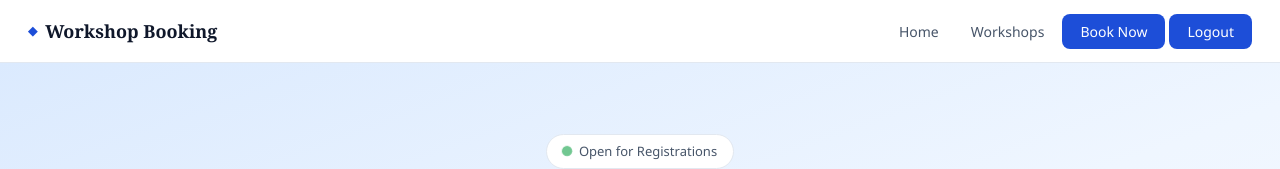
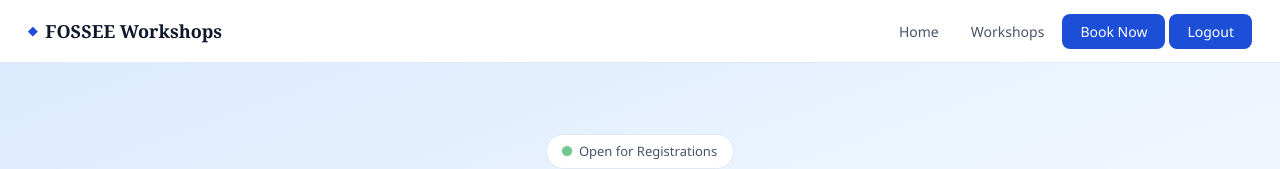
Before and after one commit to Jyo-08/workshop-ui-redesign-fossee, a React (Create React App) app: page / in a window 1280 px wide. Both pictures are taken after a click on the button "Sign In". Shown: the top 169 px of the page. Built offline with nearby package versions, Linux system fonts and the light colour scheme.

Commit message:
fix: update brand name to FOSSEE Workshops to match original

```diff
--- a/src/App.js
+++ b/src/App.js
@@ -124,9 +124,9 @@ function App() {
     <div className="App">
       {/* Sticky navbar with mobile hamburger support */}
       <nav className="navbar" role="navigation" aria-label="Main navigation">
-        <a href="#home" className="nav-brand" aria-label="Workshop Booking Home" title="Go to homepage">
+        <a href="#home" className="nav-brand" aria-label="FOSSEE Workshops Booking Home" title="Go to homepage">
           <span className="brand-dot" aria-hidden="true">◆</span>
-          Workshop Booking
+          FOSSEE Workshops
         </a>
 
         {/* Hamburger button - only visible on mobile */}
@@ -397,7 +397,7 @@ function App() {
       </section>
 
       <footer className="footer" role="contentinfo" aria-label="Site footer">
-        <p>© 2026 Workshop Booking · Built with React</p>
+        <p>© 2026 FOSSEE Workshops · Built with React</p>
         <p className="footer-sub">A FOSSEE Initiative · IIT Bombay</p>
       </footer>
     </div>
```
